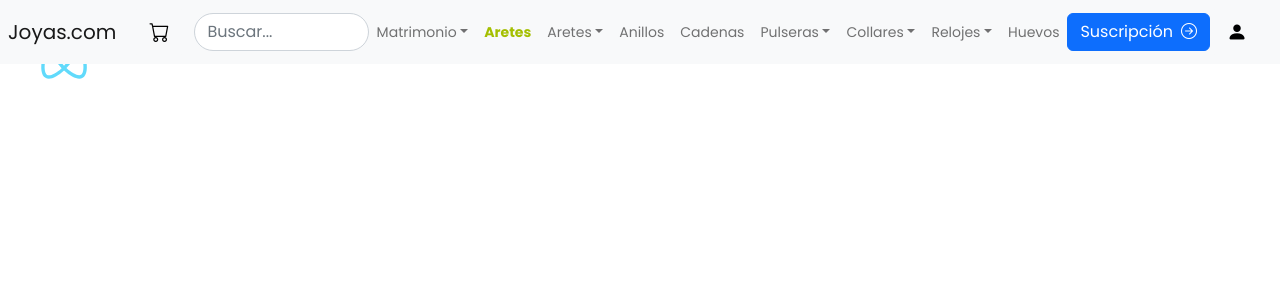
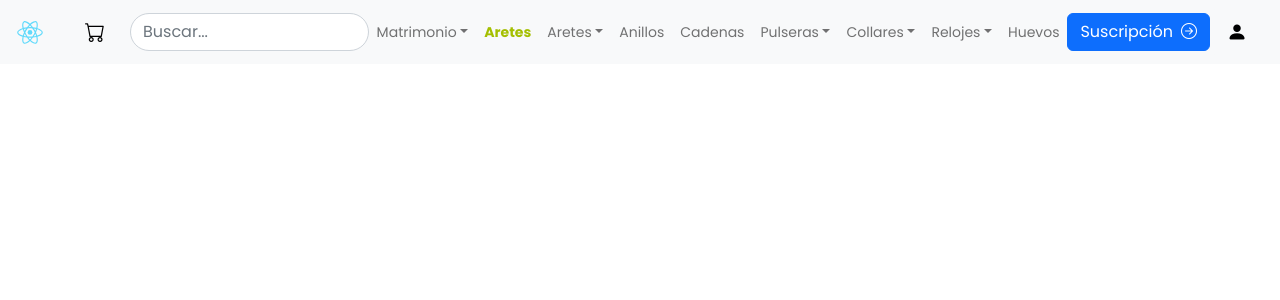
Before and after one commit to palomosdepapel/MyApp-HuertasDonatoseg, a React (Create React App) app: page / in a window 1280 px wide. Shown: the top 300 px of the page. Built offline with nearby package versions, Linux system fonts and the light colour scheme.

Commit message:
Ajuste logo

```diff
--- a/src/App.js
+++ b/src/App.js
@@ -1,4 +1,3 @@
-import logo from './logo.svg';
 import './App.css';
 import Navbar from './components/Navbar/Navbar';
 import './components/Navbar/Navbar.css';
@@ -83,10 +82,10 @@
     <div className="App">
 
       <header className="App-header">
-        <Navbar/>
+        <Navbar />
       </header>
       <main className='App-main'>
-        {<img src={logo} className="App-logo" alt="logo" width="10%" />}
+
       </main>
       <footer>
 
--- a/src/components/Navbar/Navbar.css
+++ b/src/components/Navbar/Navbar.css
@@ -1,3 +1,6 @@
+.App-logo{
+  width: 48px;
+}
 
 .navbar-toggler:focus {
   box-shadow: none;
--- a/src/components/Navbar/Navbar.js
+++ b/src/components/Navbar/Navbar.js
@@ -1,3 +1,5 @@
+import logo from '../Navbar/logo.svg'
+
 import React from 'react'
 
 const Navbar = () => {
@@ -5,9 +7,9 @@
     <nav className="navbar navbar-expand-xl bg-light fixed-top px-2">
       <div className="container-fluid">
         <a className="navbar-brand d-none d-xl-block" href="index.html"
-        >Joyas.com</a>
+        ><img src={logo} className="App-logo" alt="logo"/></a>
         <a className="navbar-brand d-xl-none d-xl-block" href="index.html"
-        >Joyas.com</a>
+        ><img src={logo} className="App-logo" alt="logo"/></a>
         <form className="flex-fill d-xl-none d-xl-block flexi" role="search">
           <input
             className="form-control"
```
Also changed, not shown: src/components/Navbar/logo.svg (renamed from src/logo.svg).
